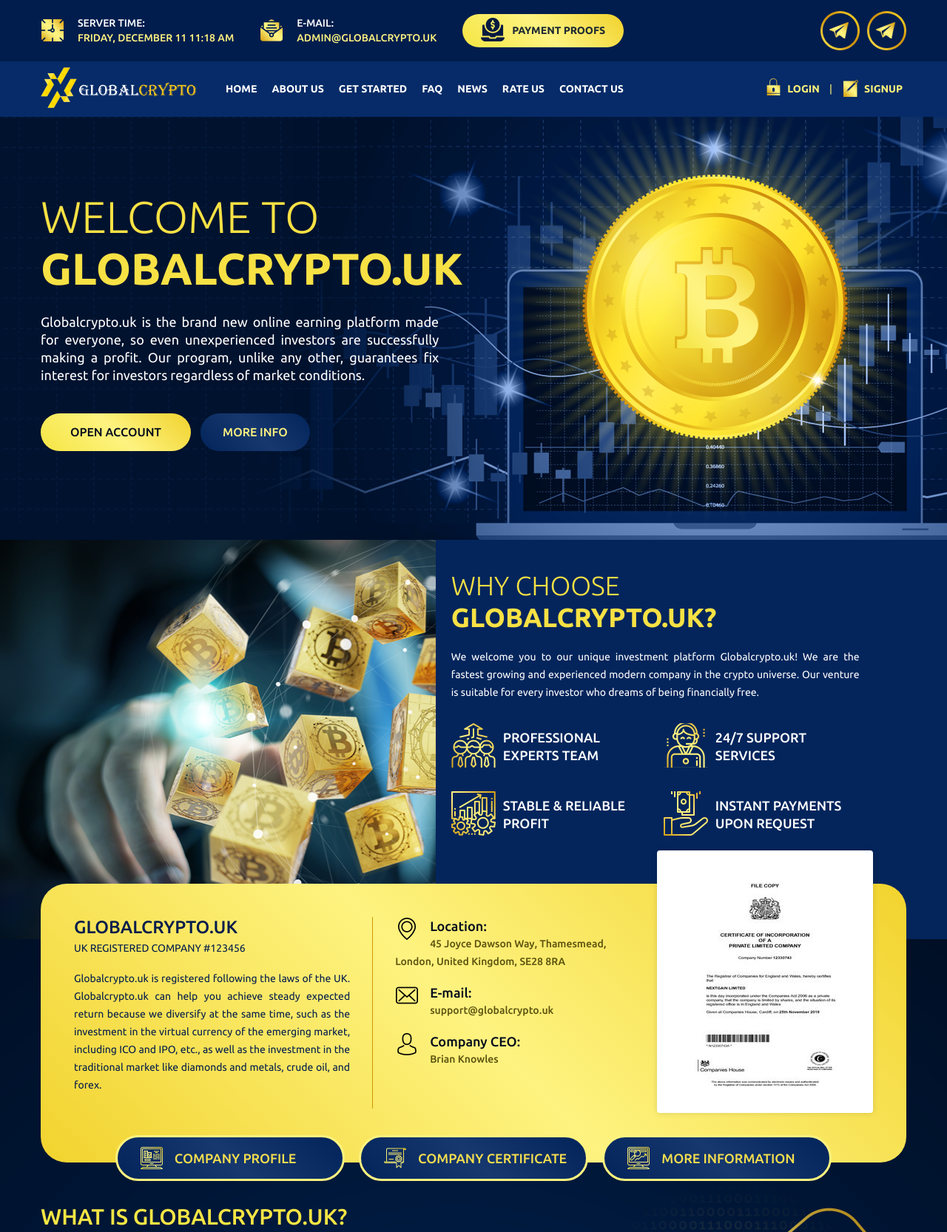
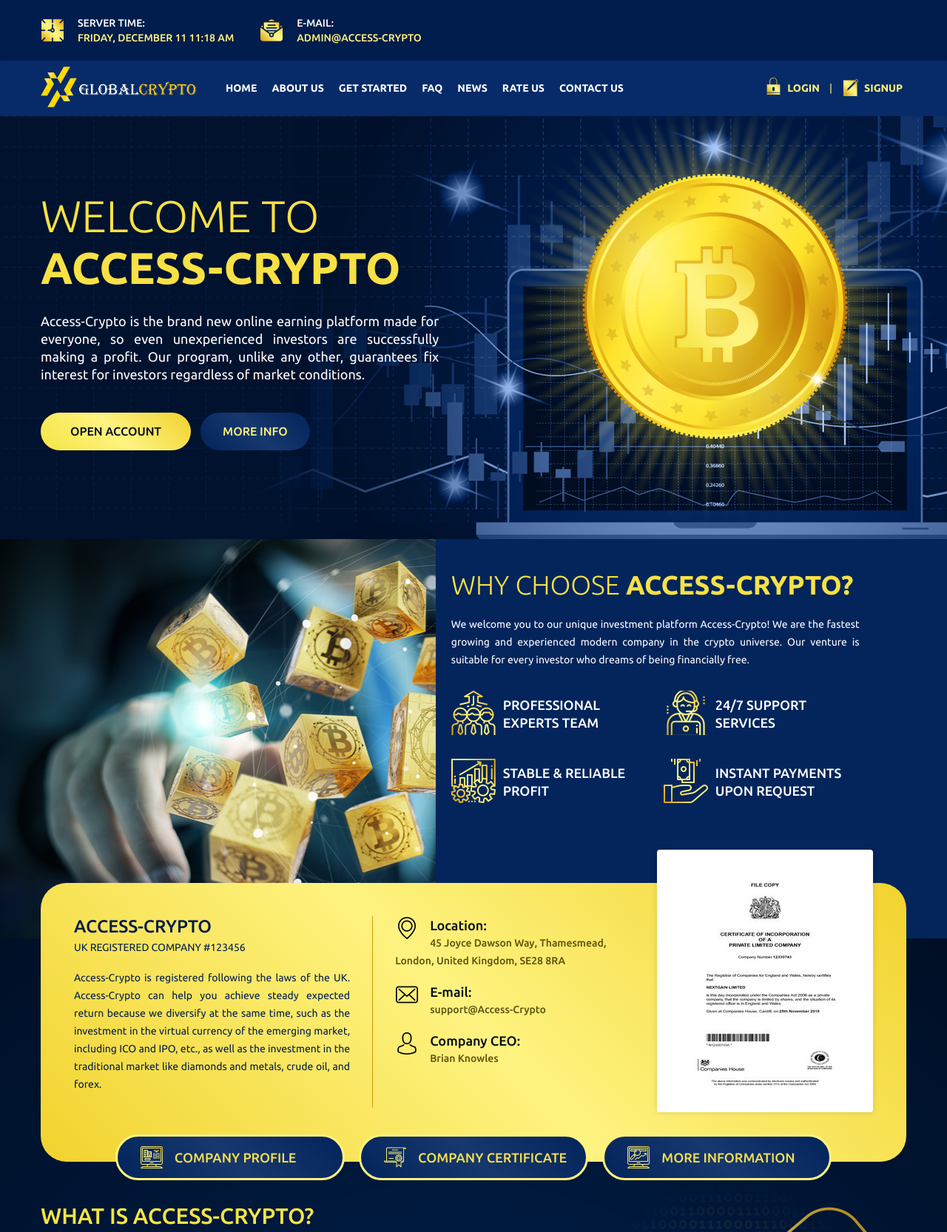
Before and after one commit to CodeTemplar99/Access-crypto, a plain HTML site: page index.html in a window 1280 px wide. Shown: the top 1666 px of the page at 74% size. Drawn offline with nearby package versions, Linux system fonts and the light colour scheme.

Commit message:
touch header

```diff
--- a/index.html
+++ b/index.html
@@ -2,14 +2,14 @@
   PUBLIC "-//W3C//DTD XHTML 1.0 Transitional//EN" "http://www.w3.org/TR/xhtml1/DTD/xhtml1-transitional.dtd">
 <html xmlns="http://www.w3.org/1999/xhtml">
 
-<!-- Mirrored from globalcrypto.uk/ by HTTrack Website Copier/3.x [XR&CO'2014], Thu, 10 Dec 2020 03:51:41 GMT -->
+<!-- Mirrored from Access-Crypto/ by HTTrack Website Copier/3.x [XR&CO'2014], Thu, 10 Dec 2020 03:51:41 GMT -->
 <!-- Added by HTTrack -->
 <meta http-equiv="content-type" content="text/html;charset=UTF-8" /><!-- /Added by HTTrack -->
 
 <head>
   <meta http-equiv="Content-Type" content="text/html; charset=utf-8">
 
-  <title>Home | Globalcrypto.uk</title>
+  <title>Home | Access-Crypto</title>
   <link rel="icon" href="styles/images/favicon.png">
   <link rel="stylesheet" href="../maxcdn.bootstrapcdn.com/bootstrap/3.3.7/css/bootstrap.min.css">
   <link href='styles/animate.css' rel='stylesheet' type='text/css'>
@@ -75,13 +75,8 @@
         <div class="headertopleft">
           <div class="servertime bounceInDown wow">SERVER TIME: <span id="clockbox"></span></div>
 
-          <div class="email bounceInDown wow">e-mail: <span>admin@globalcrypto.uk</span></div>
+          <div class="email bounceInDown wow">e-mail: <span>admin@Access-Crypto</span></div>
         </div>
-        <div class="paymentprooftop bounceInDown wow"><span class="icon"><img src="styles/images/paymentprooficon.png"
-              alt="" /></span><a href="indexda66.html?a=paidout">payment proofs</a></div>
-        <div class="headersocial bounceInDown wow"><span><a target="_blank" href="https://t.me/"><img
-                src="styles/images/topsendit.png" alt="" /></span><span><a target="_blank" href="https://t.me/"><img
-                src="styles/images/topsendit.png" alt="" /></span></div>
       </div>
     </div>
     <div class="nav_wrap">
@@ -109,8 +104,8 @@
     <div class="bannerwrap">
       <div class="content">
         <div class="bannerleft">
-          <h1 class="bounceInLeft wow">WELCOME TO <span>Globalcrypto.uk</span></h1>
-          <p class="bounceInLeft wow">Globalcrypto.uk is the brand new online earning platform made for everyone, so
+          <h1 class="bounceInLeft wow">WELCOME TO <span>Access-Crypto</span></h1>
+          <p class="bounceInLeft wow">Access-Crypto is the brand new online earning platform made for everyone, so
             even unexperienced investors are successfully making a profit. Our program, unlike any other, guarantees fix
             interest for investors regardless of market conditions.</p>
           <a href="indexcca3.html?a=signup" class="bounceInUp wow signup">open account</a>
@@ -126,8 +121,8 @@
           <div class="hero-image"> </div>
           <div class="hero-text">
             <div class="whychooseright">
-              <h2 class="bounceInRight wow">Why Choose <span>Globalcrypto.uk?</span></h2>
-              <p class="bounceInRight wow">We welcome you to our unique investment platform Globalcrypto.uk! We are the
+              <h2 class="bounceInRight wow">Why Choose <span>Access-Crypto?</span></h2>
+              <p class="bounceInRight wow">We welcome you to our unique investment platform Access-Crypto! We are the
                 fastest growing and experienced modern company in the crypto universe. Our venture is suitable for every
                 investor who dreams of being financially free.
               </p>
@@ -159,9 +154,9 @@
         <div class="welcocmeblock">
           <div class="welcome_left">
             <div class="info">
-              <h2 class="fadeIn wow">Globalcrypto.uk</h2>
+              <h2 class="fadeIn wow">Access-Crypto</h2>
               <h3 class="fadeIn wow">UK registered company #123456</h3>
-              <p class="fadeIn wow">Globalcrypto.uk is registered following the laws of the UK. Globalcrypto.uk can help
+              <p class="fadeIn wow">Access-Crypto is registered following the laws of the UK. Access-Crypto can help
                 you achieve steady expected return because we diversify at the same time, such as the investment in the
                 virtual currency of the emerging market, including ICO and IPO, etc., as well as the investment in the
                 traditional market like diamonds and metals, crude oil, and forex.
@@ -173,7 +168,7 @@
                 <p>Location: <span>45 Joyce Dawson Way, Thamesmead, London, United Kingdom, SE28 8RA </span></p>
               </div>
               <div class="email fadeIn wow"><span class="icon"><img src="styles/images/emailicon.png" alt="" /></span>
-                <p>E-mail: <span>support@globalcrypto.uk</span></p>
+                <p>E-mail: <span>support@Access-Crypto</span></p>
               </div>
 
               <div class="ceo fadeIn wow"><span class="icon"><img src="styles/images/ceoicon.png" alt="" /></span>
@@ -198,8 +193,8 @@
         </div>
         <div class="whatisNextGain">
           <div class="whatis_left">
-            <h2 class="bounceInUp wow">What is Globalcrypto.uk?</h2>
-            <p class="bounceInUp wow">Globalcrypto.uk is an advanced trading company, specializing in providing
+            <h2 class="bounceInUp wow">What is Access-Crypto?</h2>
+            <p class="bounceInUp wow">Access-Crypto is an advanced trading company, specializing in providing
               profitable investment solutions. The vigorous activity in this area has allowed the Company to generate a
               competent team of experts and get an excellent practical experience for a short time. The investments in
               the different markets can bring in profit several times, exceeding the profitability of banking deposits
@@ -578,7 +573,7 @@
     <div class="content">
       <div class="footercolumn one">
         <p><img style="max-width: 220px;" src="styles/images/logo.png" alt="" /></p>
-        <p>&copy; 2020-2024. Globalcrypto.uk. All Rights Reserved</p>
+        <p>&copy; 2020-2024. Access-Crypto. All Rights Reserved</p>
       </div>
       <div class="footercolumn two">
         <ul>
@@ -594,7 +589,7 @@
       </div>
 
       <div class="footercolumn four">
-        <h4>support@globalcrypto.uk</h4>
+        <h4>support@Access-Crypto</h4>
         <div class="footersocial"><span><img src="styles/images/pp1.png" alt="" /></a></span>
           <span><img src="styles/images/pp2.png" alt="" /></a></span>
           <span><img src="styles/images/pp3.png" alt="" /></a></span>
@@ -612,6 +607,6 @@
   </div>
 </body>
 
-<!-- Mirrored from globalcrypto.uk/ by HTTrack Website Copier/3.x [XR&CO'2014], Thu, 10 Dec 2020 03:52:11 GMT -->
+<!-- Mirrored from Access-Crypto/ by HTTrack Website Copier/3.x [XR&CO'2014], Thu, 10 Dec 2020 03:52:11 GMT -->
 
 </html>
```
Also changed, not shown: index15a0.html (+4 -6 lines), index2017.html (+4 -6 lines), index3898.html (+3 -4 lines), index38cd.html (+4 -6 lines), index56ca.html (+4 -6 lines), index7aed.html (+4 -6 lines), index7d14.html (+4 -6 lines), index8aa0.html (+4 -6 lines), indexa3c5.html (+3 -4 lines), indexa972.html (+3 -4 lines), indexbc14.html (+3 -4 lines).
